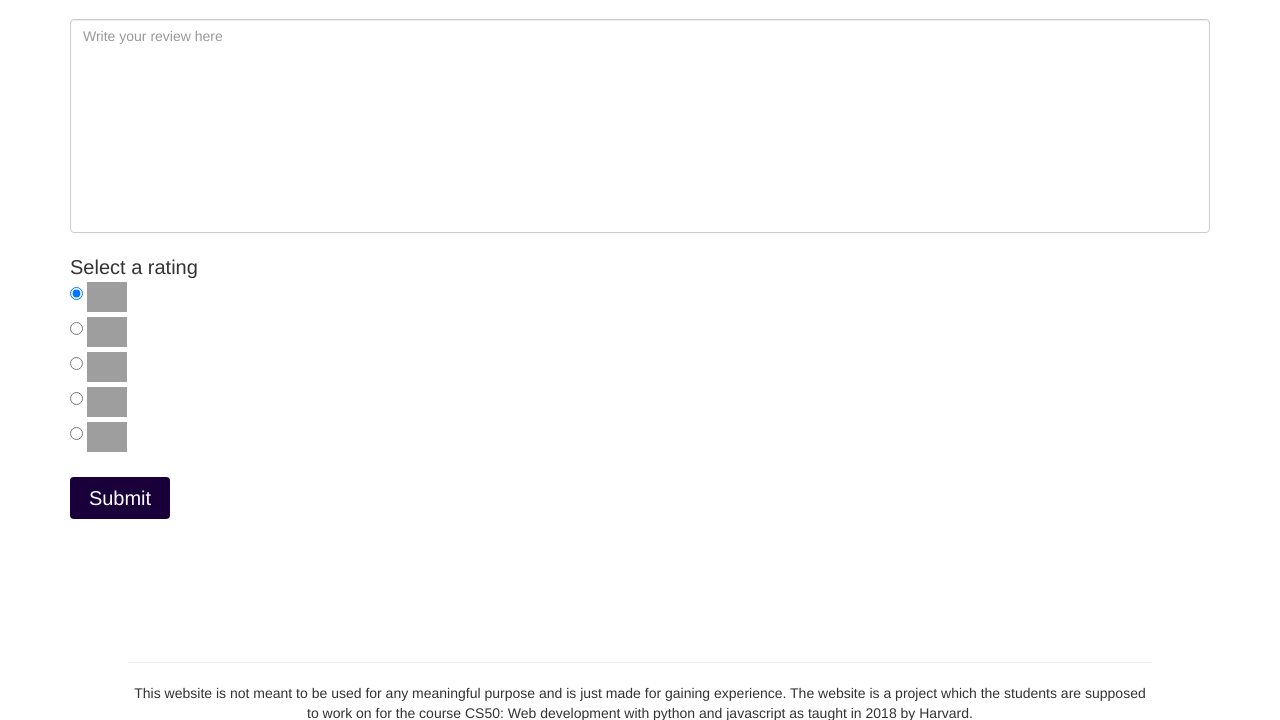
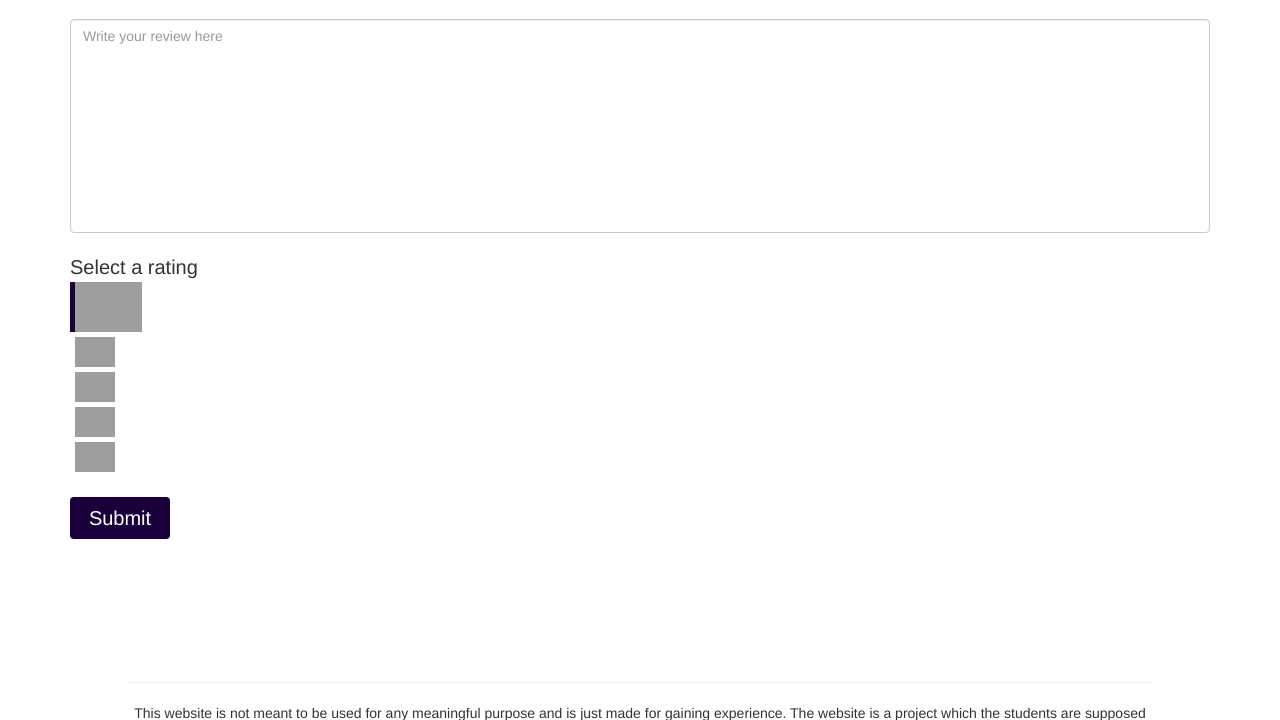
Before and after one commit to haris314/book-review, a Flask app: template templates/book_details.html in a window 1280 px wide. Shown: the part 827-1547 px from the top of the page. Run offline with Flask 2, Linux system fonts and the light colour scheme; the template is opened without the code that fills it, so the values that code supplies are empty; some libraries are stand-ins or nearby versions; grey boxes are pictures that could not be loaded.

Commit message:
Didn't happen right, last time

```diff
--- a/static/styles/mainStyle.css
+++ b/static/styles/mainStyle.css
@@ -83,6 +83,25 @@
   height: 30px;
 }
 
+.rating-label {
+  margin-left: 5px;
+  /* IMAGE STYLES */
+  /* CHECKED STYLES */
+}
+.rating-label [type=radio] {
+  position: absolute;
+  opacity: 0;
+  width: 0;
+  height: 0;
+}
+.rating-label [type=radio] + img {
+  cursor: pointer;
+}
+.rating-label [type=radio]:checked + img {
+  height: 50px;
+  box-shadow: -5px 0px 0px 0px #1a003b;
+}
+
 .list-item {
   background-color: #1a003b;
   width: 10px;
--- a/static/styles/mainStyle.scss
+++ b/static/styles/mainStyle.scss
@@ -89,6 +89,31 @@ $backgroundLighter: #27005ad8;
     height: 30px;
 }
 
+.rating-label{
+    margin-left: 5px;
+    [type=radio] {
+        position: absolute;
+        opacity: 0;
+        width: 0;
+        height: 0;
+     }
+
+     /* IMAGE STYLES */
+    [type=radio] + img {
+        cursor: pointer;
+     }
+
+    /* CHECKED STYLES */
+    [type=radio]:checked + img {
+        height: 50px;
+        box-shadow: -5px 0px 0px 0px $backgroundLight;
+    }
+}
+
+
+
+
+
 .list-item{
     background-color: $backgroundLight;
     width:10px;
```
Also changed, not shown: static/half_star.png, static/star.png, 2 other files.
